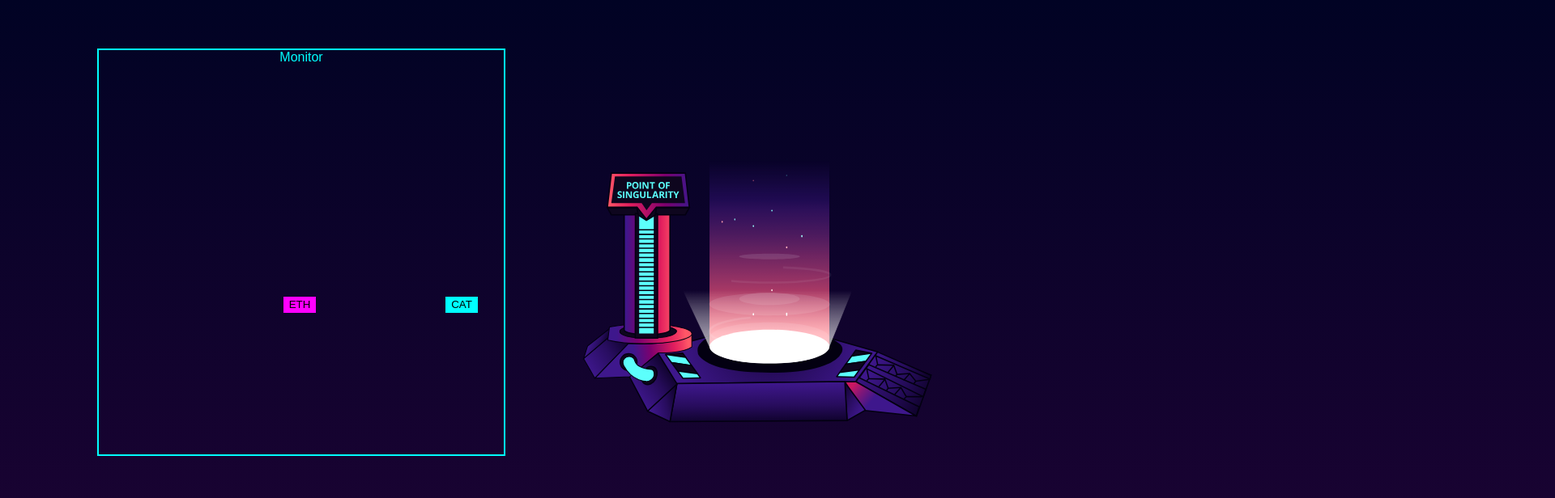
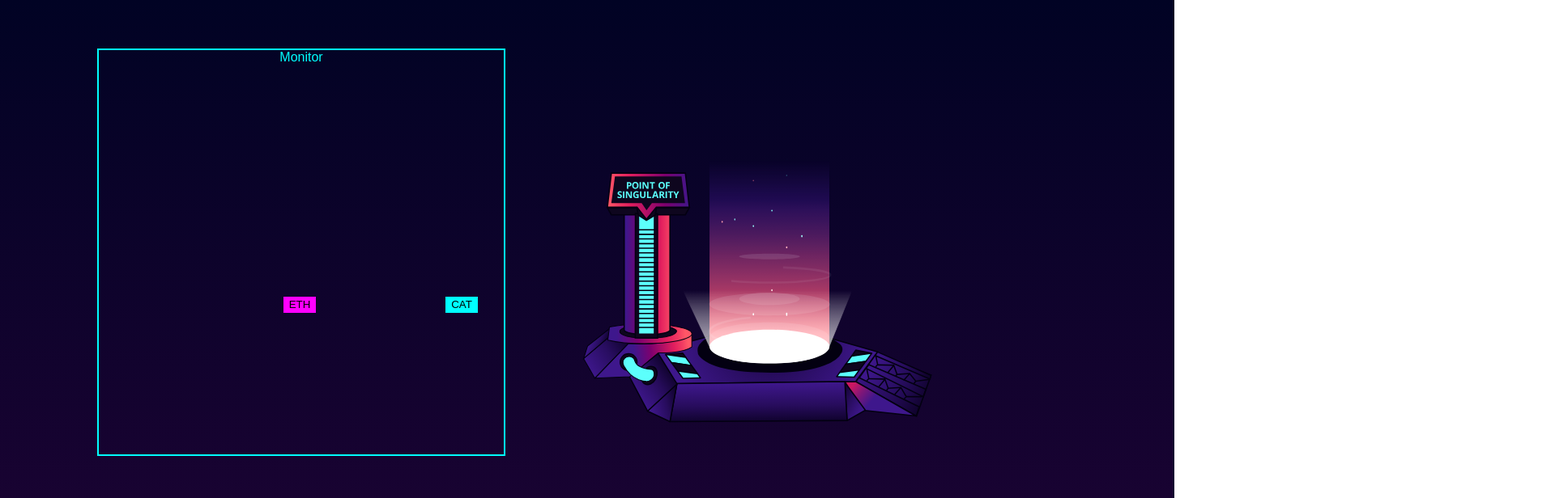
Before and after one commit to finalitylabs/eth-beta-access-site, a React (Create React App) app: page / in a window 1280 px wide. Shown: the top 616 px of the page at 81% size, 1920 px wide, since content can reach past the window. Built offline with nearby package versions, Linux system fonts and the light colour scheme.

Commit message:
Sizing issue resolved

```diff
--- a/src/App.css
+++ b/src/App.css
@@ -156,8 +156,8 @@ html::-webkit-scrollbar-thumb{
 
 .screen {
   position: absolute;
-  width: 1000%;
-  height: 1000%;
+  width: 100%;
+  height: 230vh;
   overflow: hidden;
 
   z-index: 6;
```
